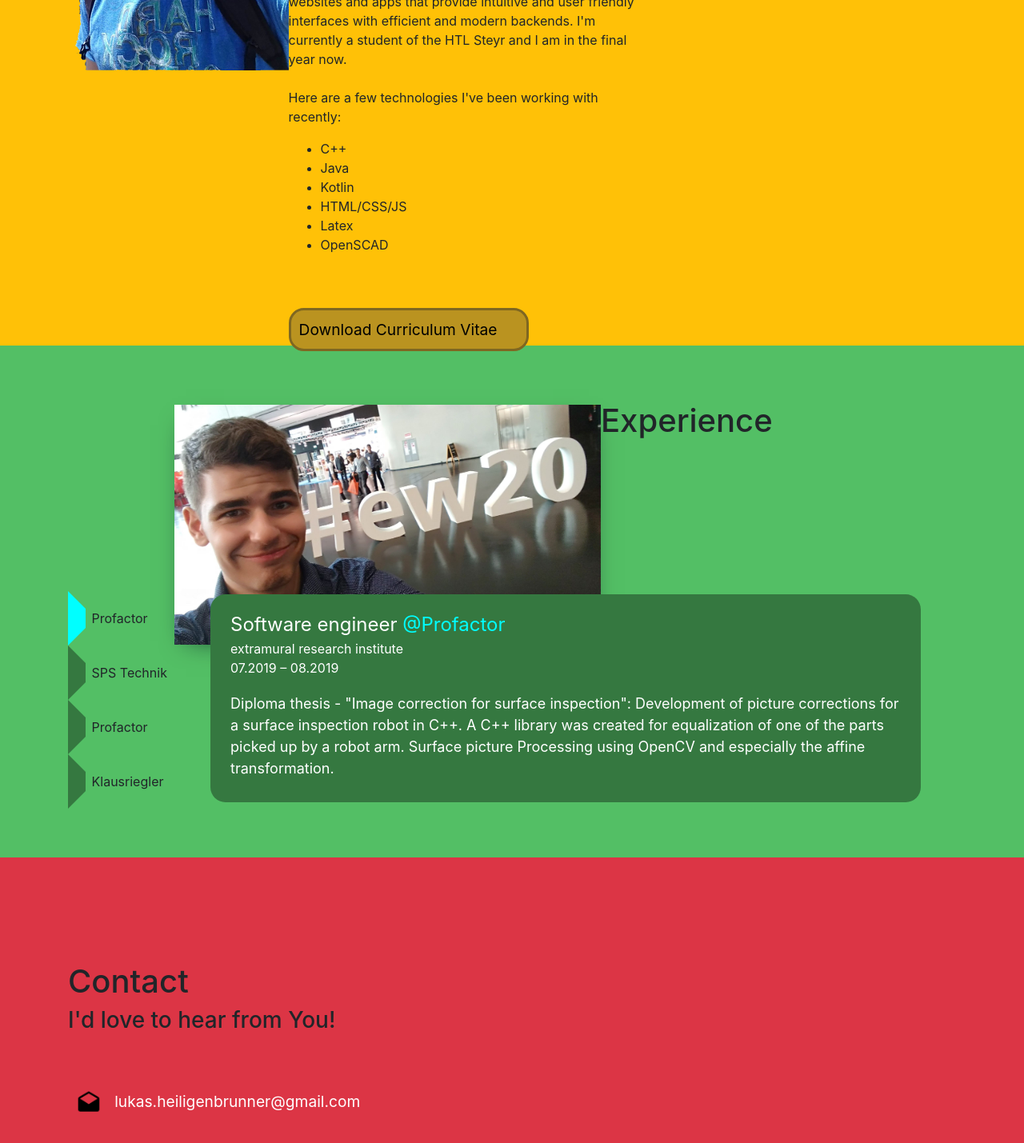
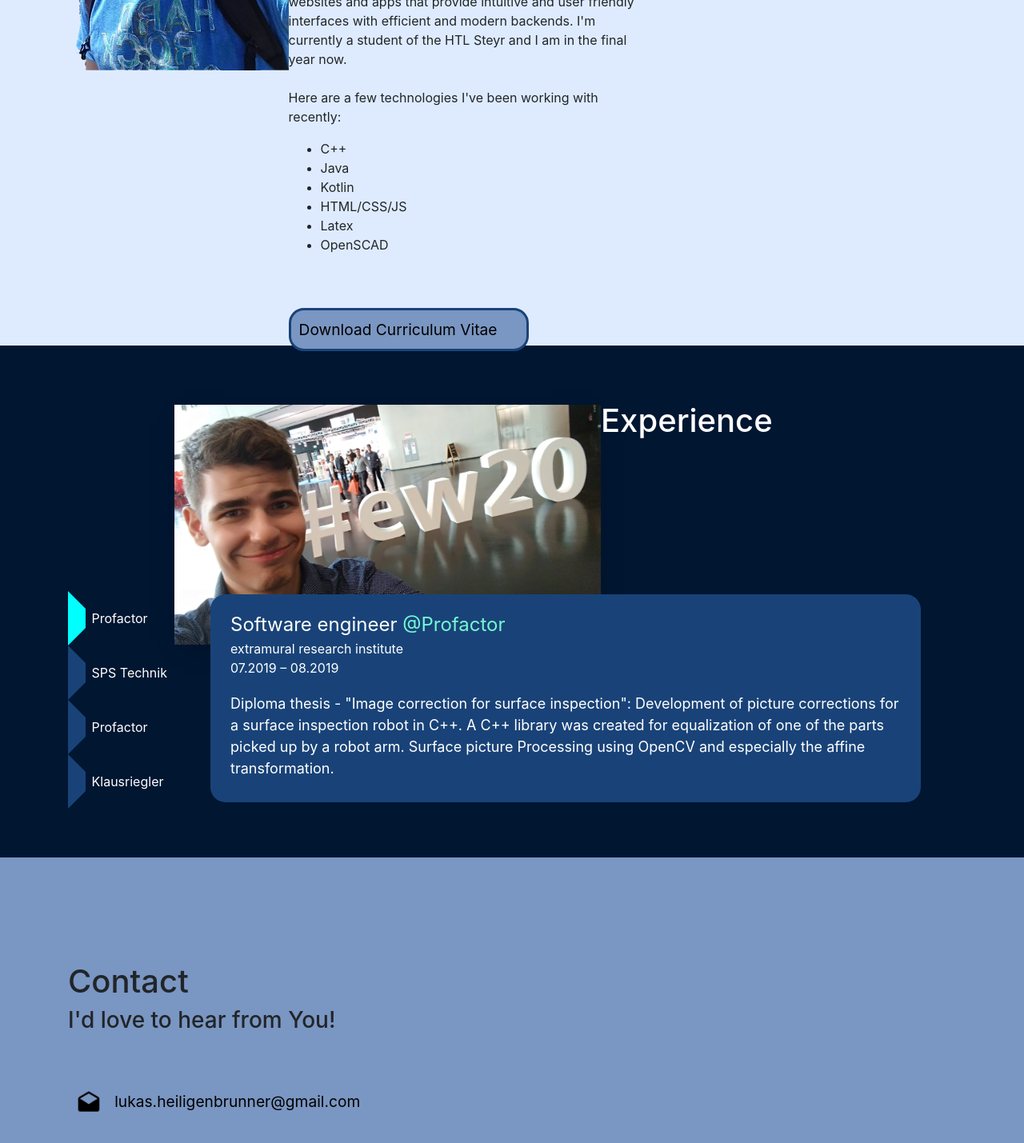
Before and after one commit to Lukas-Heiligenbrunner/lukas-heiligenbrunner.github.io, a plain HTML site: page index.html in a window 1280 px wide. Shown: the part 848-2277 px from the top of the page at 80% size. Drawn offline with nearby package versions, Linux system fonts and the light colour scheme.

Commit message:
changed color theming to blues

```diff
--- a/css/about.css
+++ b/css/about.css
@@ -6,7 +6,7 @@
  */
 
 #section2 {
-    background-color: #ffc107;
+    background-color: #deebff;
 }
 
 #aboutmeText {
@@ -41,12 +41,12 @@
 
     width: 300px;
     padding: 10px;
-    background-color: #ba9320;
+    background-color: #7a96c2;
     color: black;
     border-radius: 5mm;
     font-size: larger;
     border-width: 1mm;
-    border-color: #7f6721;
+    border-color: #194378;
     border-style: solid;
 
     transition: background-color 500ms;
@@ -55,7 +55,7 @@
 #downloadcvbtn:hover {
     /*background-color: #facf4d;*/
     color: white;
-    background-color: #7f6721;
+    background-color: #194378;
     transition: all 500ms;
 }
 
--- a/css/contact.css
+++ b/css/contact.css
@@ -6,7 +6,7 @@
  */
 
 #section5 {
-    background-color: #dc3545;
+    background-color: #7a96c2;
 }
 
 .personalcontacts {
@@ -36,11 +36,13 @@
     padding: 10px;
     border-radius: 5mm;
     font-size: larger;
-    color: white;
+    color: black;
 }
 
 .contactsign:hover {
-    background-color: #972f38;
+    color: white;
+    background-color: #194378;
+    transition: background-color 500ms;
 }
 
 #section5 {
--- a/css/experience.css
+++ b/css/experience.css
@@ -6,7 +6,8 @@
  */
 
 #section3 {
-    background-color: #53bf65;
+    background-color: #001631;
+    color: white;
 }
 
 .content > div {
@@ -34,7 +35,7 @@
 
     border: 6mm solid hsla(0, 100%, 50%, 0);
     padding-left: 2mm;
-    border-left-color: #357840;
+    border-left-color: #194378;
     transition: border-left-color 500ms;
 
     border-bottom-right-radius: 5mm;
@@ -42,8 +43,8 @@
 }
 
 .tab:hover {
-    color: aqua;
-    background-color: #357840;
+    color: #74f9d4;
+    background-color: #194378;
     transition: background-color 500ms;
     cursor: pointer;
 }
@@ -59,7 +60,7 @@
     width: 80%;
     top: -200px;
     height: 260px;
-    background-color: #357840;
+    background-color: #194378;
     color: white;
     border-radius: 5mm;
 }
@@ -77,7 +78,7 @@
 }
 
 .companyname {
-    color: aqua;
+    color: #74f9d4;
 }
 
 .experienceworktext {
--- a/css/home.css
+++ b/css/home.css
@@ -6,7 +6,7 @@
  */
 
 #section1 {
-    background-color: #311E25;
+    background-color: #001631;
     color: white;
     padding-top: 200px;
 }
```
